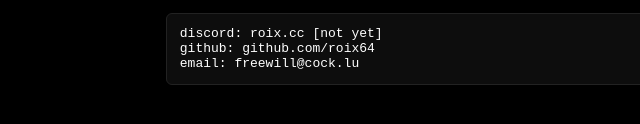
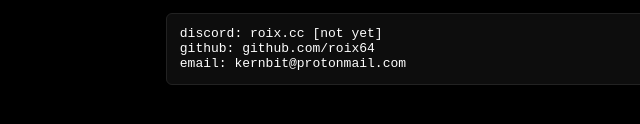
Before and after one commit to roix64/website, a plain HTML site: page index.html in a window 1280 px wide. Shown: the part 818-942 px from the top of the page, 124-764 px from the left. Drawn offline with Linux system fonts and the light colour scheme.

Commit message:
Update index.html

```diff
--- a/index.html
+++ b/index.html
@@ -126,7 +126,7 @@
       <div class="box">
         discord: <a href="#">roix.cc [not yet]</a><br>
         github: <a href="https://github.com/roix64" target="_blank">github.com/roix64</a><br>
-        email: <a href="mailto:freewill@cock.lu">freewill@cock.lu</a>
+        email: <a href="mailto:freewill@cock.lu">kernbit@protonmail.com</a>
       </div>
     </section>
 
```
